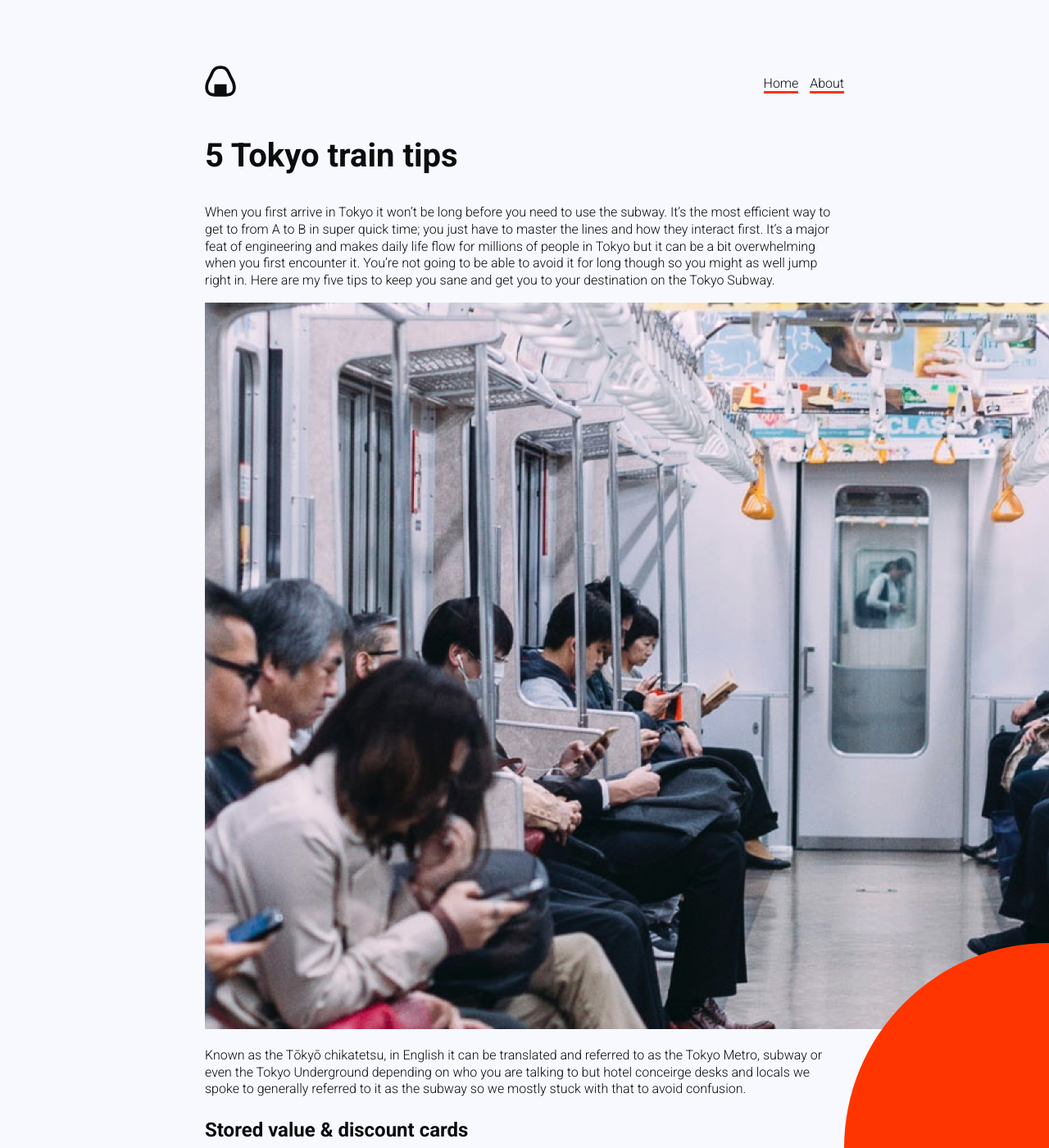
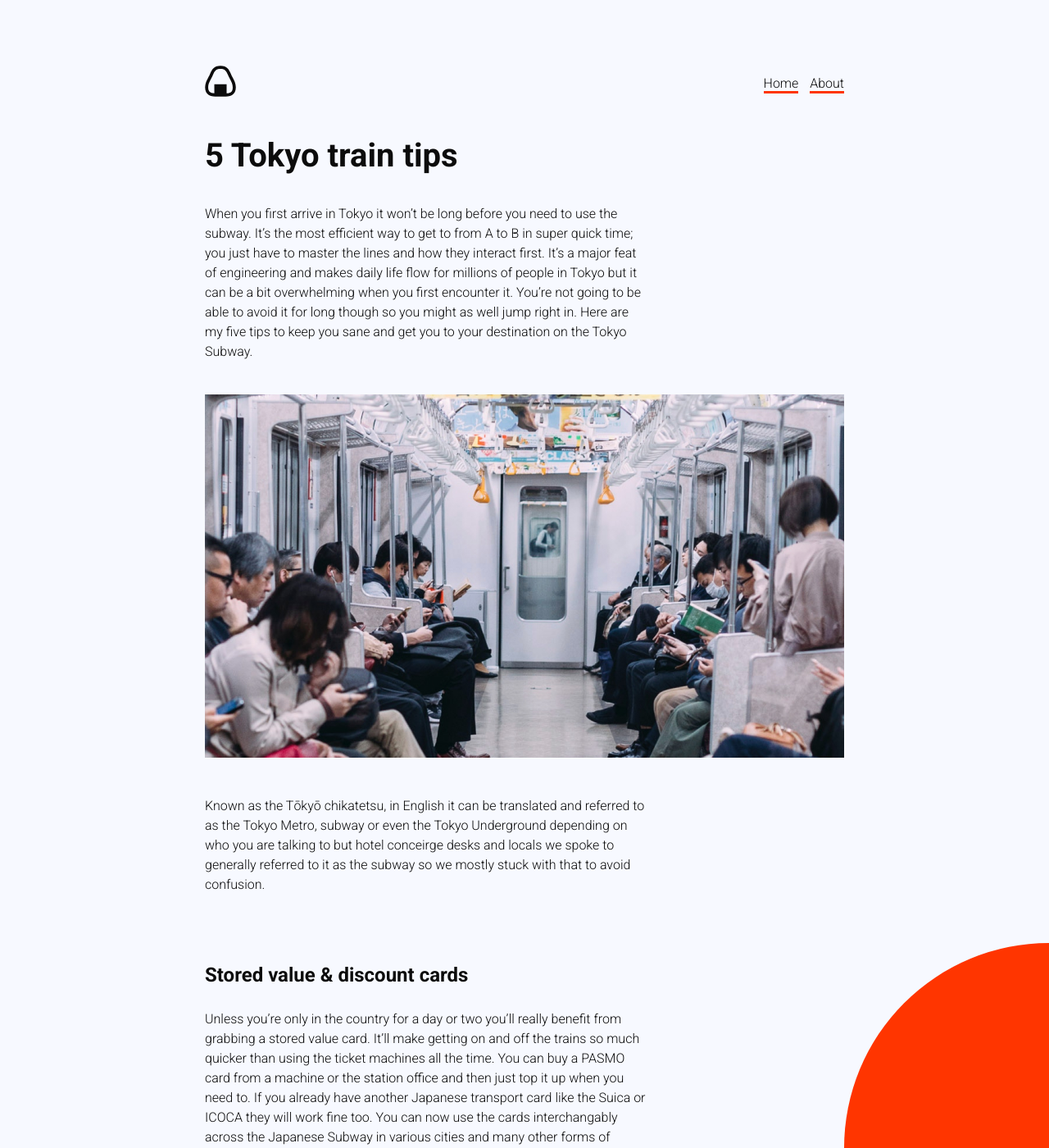
Before and after one commit to hannah95baxter/anightinjapan, a Jekyll site: the page built from _posts/2020-03-06-tokyo-train-tips.md, in a window 1280 px wide and 1400 px high. Shown: the whole window at 82% size. Built offline with Jekyll 4.4.1, drawn with Linux system fonts in a browser that asks for light colours.

Commit message:
layout changes to the blog posts

```diff
--- a/_layouts/default.html
+++ b/_layouts/default.html
@@ -1,6 +1,7 @@
 <!DOCTYPE html>
 <html>
     <head>
+        <meta charset="utf-8">
         <title>A Night In Japan</title>
         <meta name="viewport" content="width=device-width, initial-scale=1">
         <link rel="stylesheet" href="/assets/css/app.css">
--- a/_layouts/post.html
+++ b/_layouts/post.html
@@ -4,4 +4,6 @@
 
 <h2>{{ page.title }}</h2>
 
-{{ content }}
+<div class="post">
+    {{ content }}
+</div>
--- a/assets/css/app.scss
+++ b/assets/css/app.scss
@@ -81,3 +81,21 @@
     background-color:$red;
     border-radius:50%;
 }
+
+div.post{
+
+    line-height: 1.5;
+
+    h3{
+        margin-top:80px;
+    }
+
+    p{
+        max-width:540px;
+        margin-bottom:40px;
+    }
+
+    img{
+        max-width:780px;
+    }
+}
```
